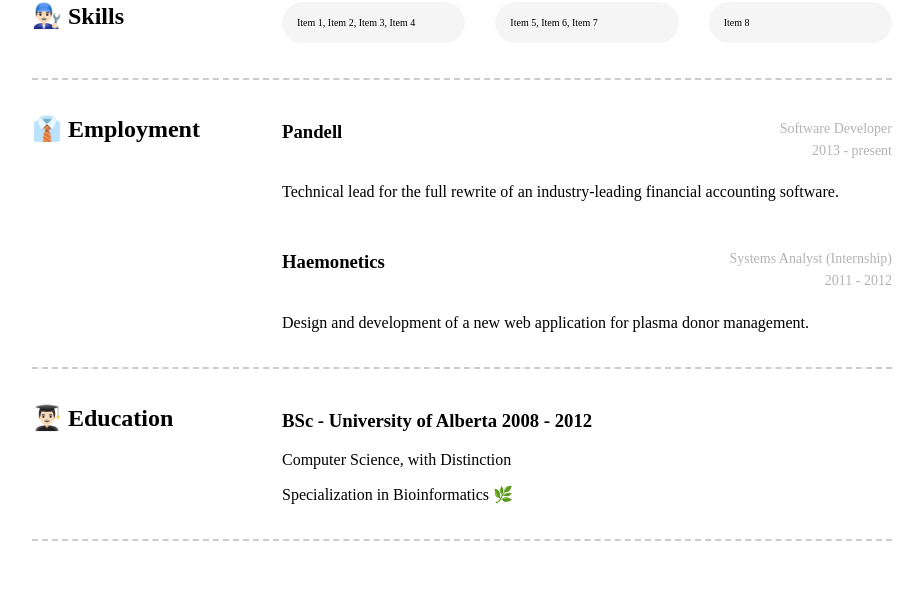
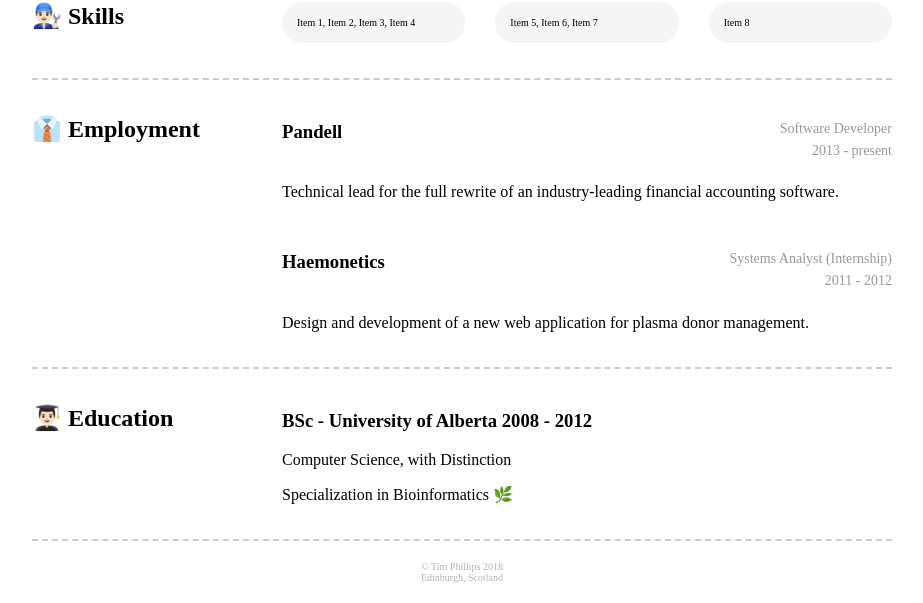
Before and after one commit to timphillips/tim-phillips.com, a PHP site: page / in a window 1280 px wide. Shown: the part 292-895 px from the top of the page, without its empty margins (178-1101 px from the left). Before the commit the page ends 833 px from the top, so only its background shows below. Run offline with PHP 8.4, Linux system fonts and the light colour scheme; some web fonts are replaced.

Commit message:
Add footer

```diff
--- a/index.css
+++ b/index.css
@@ -66,7 +66,7 @@ section h3 .meta {
     float: right;
     font-size: 14px;
     font-weight: normal;
-    color: #b3b3b3;
+    color: #999999;
 }
 
 
@@ -118,3 +118,16 @@ Section: tech bubble
 .tech_bubble:last-child {
     margin-right: 0;
 }
+
+
+/*******************************************************************************
+Footer
+*******************************************************************************/
+
+footer {
+    color: #b3b3b3;
+    font-size: 10px;
+    margin-top: 20px;
+    margin-bottom: 20px;
+    text-align: center;
+}
--- a/index.html
+++ b/index.html
@@ -80,6 +80,12 @@
             </div>
         </div>
     </section>
+
+    <footer>
+        © Tim Phillips 2018
+        </br>
+        Edinburgh, Scotland
+    </footer>
 </body>
 
 </html>
```
